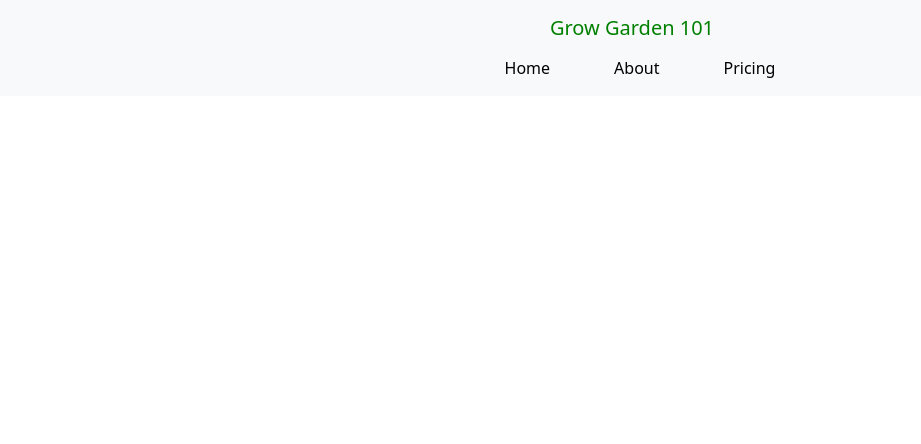
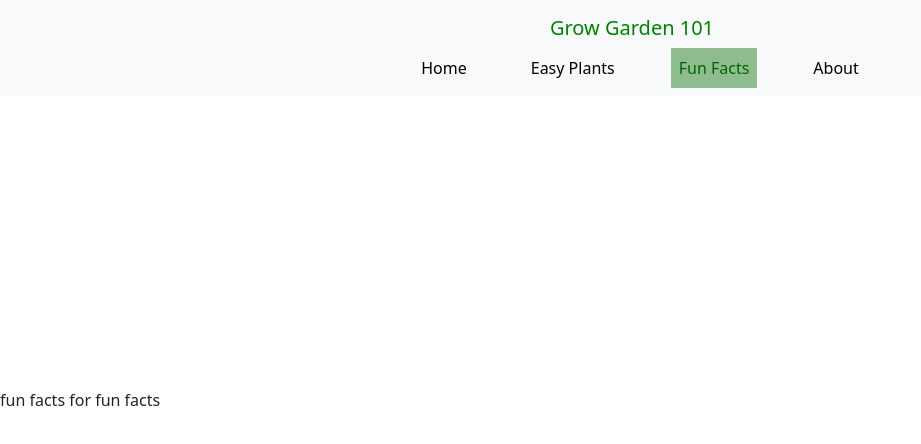
Before and after one commit to maryjohnben/growingGarden101, a React (Vite) app in the folder garden-frontend/: page /funFacts in a window 1280 px wide. Shown: the top 444 px of the page, without its empty margins (0-921 px from the left). Built offline with nearby package versions, Linux system fonts and the light colour scheme.

Commit message:
more tabs added

```diff
--- a/garden-frontend/Routing.jsx
+++ b/garden-frontend/Routing.jsx
@@ -3,12 +3,16 @@ import NavBar from "./components/NavBar.jsx";
 import { Home } from "./src/pages/Home.jsx";
 import { BrowserRouter as Router, Routes, Route } from "react-router-dom";
 import {About} from "./src/pages/About.jsx";
+import {EasyPlants} from "./src/pages/EasyPlants.jsx";
+import FunFacts from "./src/pages/FunFacts.jsx";
 export const Routing = () => {
     return(
         <Router>
             <NavBar />
             <Routes>
                 <Route path='/' element={<Home/>}/>
+                <Route path='/easyPlants' element={<EasyPlants/>}/>
+                <Route path='/funFacts' element={<FunFacts/>}/>
                 <Route path='/about' element={<About/>}/>
             </Routes>
         </Router>
--- a/garden-frontend/components/NavBar.jsx
+++ b/garden-frontend/components/NavBar.jsx
@@ -14,8 +14,9 @@ export default function NavBar() {
           <Navbar.Brand as={NavLink} to="/" style={{color: "green"}}>Grow Garden 101</Navbar.Brand>
           <Nav className="justify-content-center gap-5">
             <Nav.Link as={NavLink} to="/" style={{color: "black"}}>Home</Nav.Link>
+            <Nav.Link as={NavLink} to="/easyPlants" style={{color: "black"}}>Easy Plants</Nav.Link>
+            <Nav.Link as={NavLink} to="/funFacts" style={{color: "black"}}>Fun Facts</Nav.Link>
             <Nav.Link as={NavLink} to="/about" style={{color: "black"}}>About</Nav.Link>
-            <Nav.Link as={NavLink} to="/list" style={{color: "black"}}>Pricing</Nav.Link>
           </Nav>
         </Container>
       </Navbar>
--- /dev/null
+++ b/garden-frontend/src/pages/EasyPlants.jsx
@@ -0,0 +1,10 @@
+import React from "react";
+
+
+export const EasyPlants = () =>{
+    return (
+        <>
+        <div>easyplants</div>
+        </>
+    )
+}
--- /dev/null
+++ b/garden-frontend/src/pages/FunFacts.jsx
@@ -0,0 +1,10 @@
+import React from "react";
+
+
+export default function FunFacts() {
+    return (
+        <div>
+            fun facts for fun facts
+        </div>
+    )
+}
```
